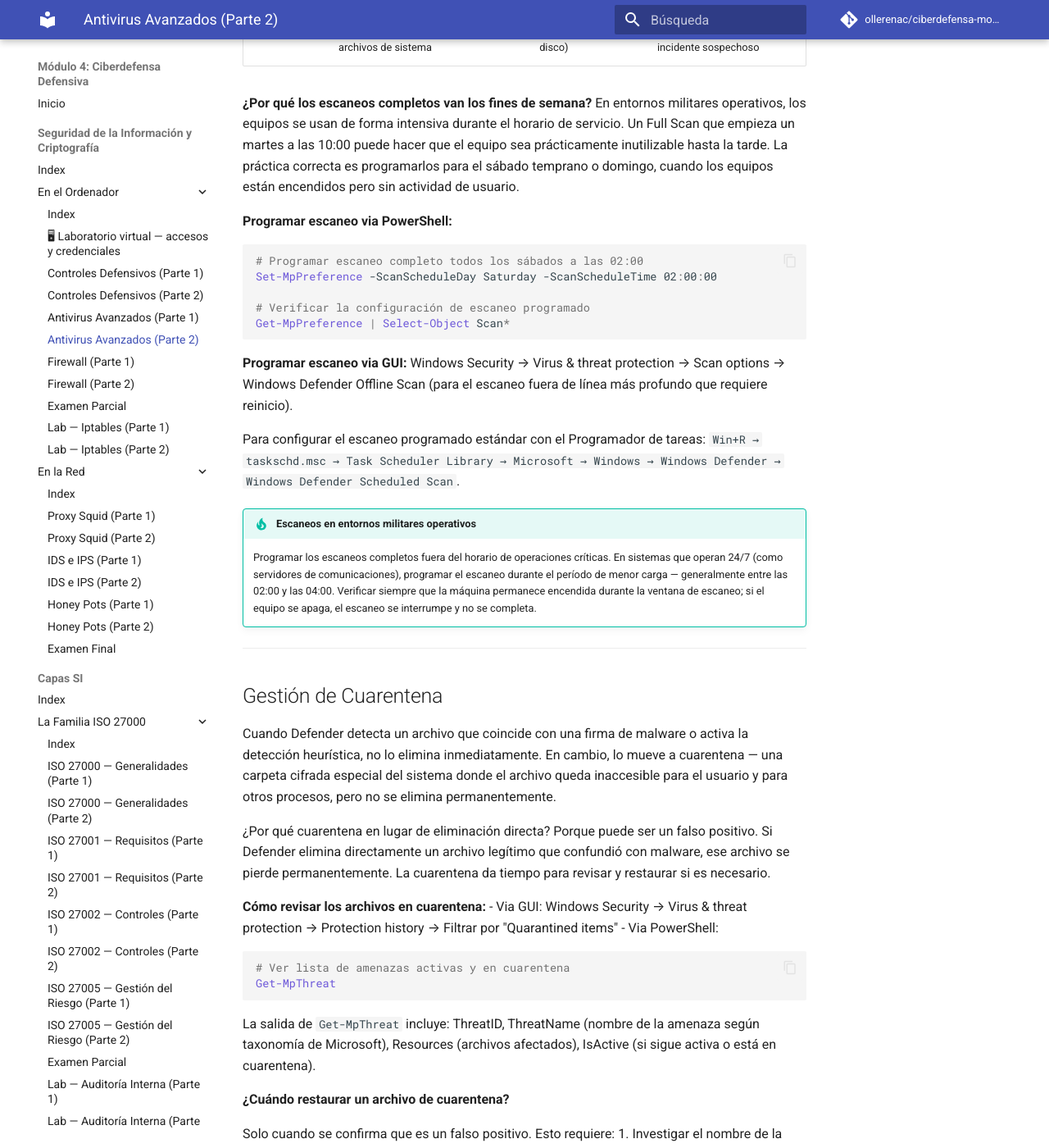
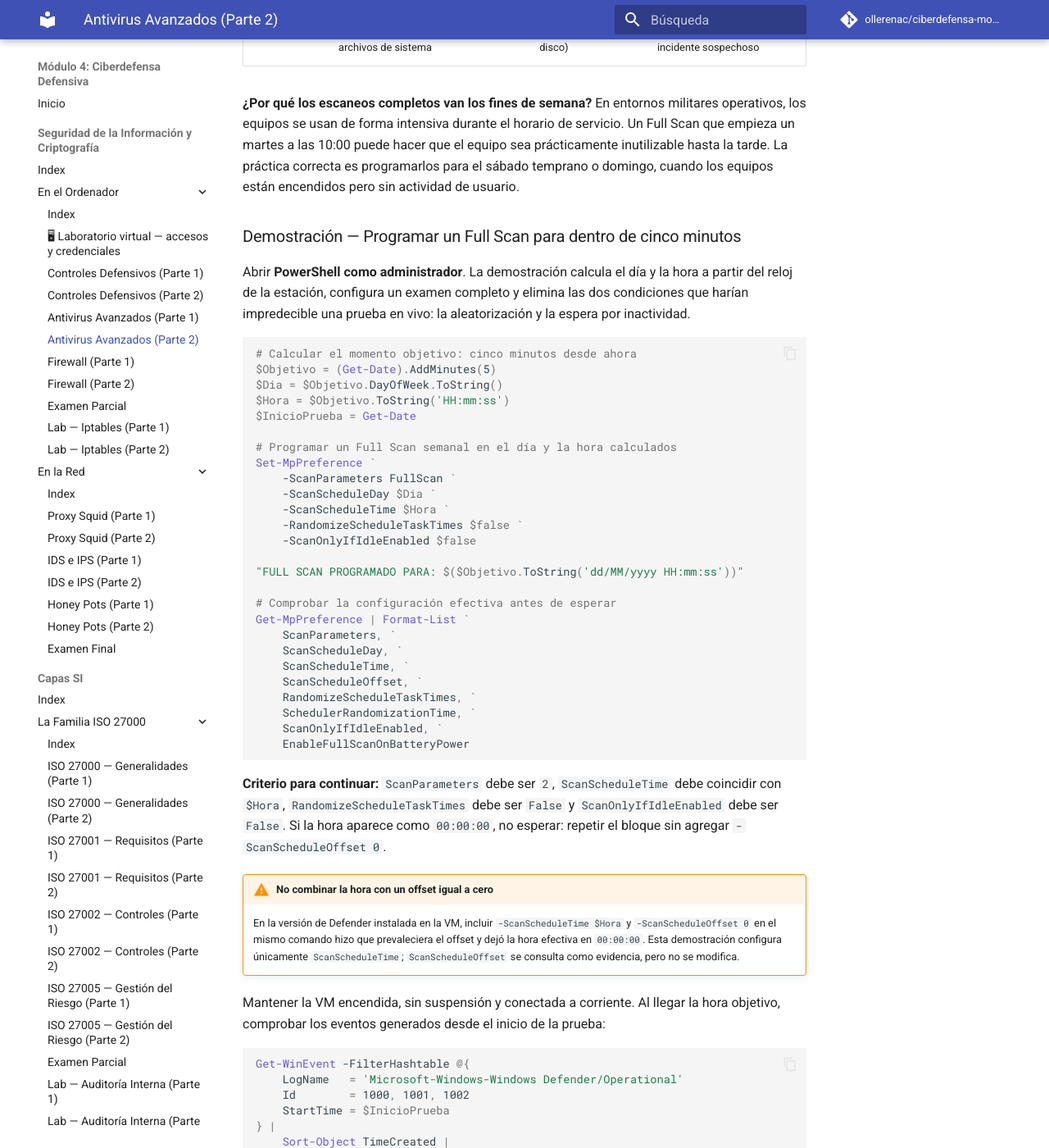
Before and after one commit to ollerenac/ciberdefensa-modulo4, an MkDocs documentation site: the page built from docs/seguridad-criptografia/en-el-ordenador/antivirus-avanzados-p2.md, in a window 1280 px wide and 1400 px high, scrolled down 1424 px. Shown: the whole window at 82% size. Built offline with MkDocs 1.6.1 and Material for MkDocs 9.7.7, drawn with Linux system fonts in a browser that asks for light colours; comment, search, counter and statistics services are not loaded; some of the changed text lies outside the part shown.

Commit message:
docs(antivirus): validar full scan programado en vivo

````diff
--- a/docs/seguridad-criptografia/en-el-ordenador/antivirus-avanzados-p2.md
+++ b/docs/seguridad-criptografia/en-el-ordenador/antivirus-avanzados-p2.md
@@ -32,18 +32,63 @@
 
 **¿Por qué los escaneos completos van los fines de semana?** En entornos militares operativos, los equipos se usan de forma intensiva durante el horario de servicio. Un Full Scan que empieza un martes a las 10:00 puede hacer que el equipo sea prácticamente inutilizable hasta la tarde. La práctica correcta es programarlos para el sábado temprano o domingo, cuando los equipos están encendidos pero sin actividad de usuario.
 
-**Programar escaneo via PowerShell:**
+### Demostración — Programar un Full Scan para dentro de cinco minutos
+
+Abrir **PowerShell como administrador**. La demostración calcula el día y la hora a partir del reloj de la estación, configura un examen completo y elimina las dos condiciones que harían impredecible una prueba en vivo: la aleatorización y la espera por inactividad.
 
 ```powershell
-# Programar escaneo completo todos los sábados a las 02:00
-Set-MpPreference -ScanScheduleDay Saturday -ScanScheduleTime 02:00:00
+# Calcular el momento objetivo: cinco minutos desde ahora
+$Objetivo = (Get-Date).AddMinutes(5)
+$Dia = $Objetivo.DayOfWeek.ToString()
+$Hora = $Objetivo.ToString('HH:mm:ss')
+$InicioPrueba = Get-Date
 
-# Verificar la configuración de escaneo programado
-Get-MpPreference | Select-Object Scan*
+# Programar un Full Scan semanal en el día y la hora calculados
+Set-MpPreference `
+    -ScanParameters FullScan `
+    -ScanScheduleDay $Dia `
+    -ScanScheduleTime $Hora `
+    -RandomizeScheduleTaskTimes $false `
+    -ScanOnlyIfIdleEnabled $false
+
+"FULL SCAN PROGRAMADO PARA: $($Objetivo.ToString('dd/MM/yyyy HH:mm:ss'))"
+
+# Comprobar la configuración efectiva antes de esperar
+Get-MpPreference | Format-List `
+    ScanParameters, `
+    ScanScheduleDay, `
+    ScanScheduleTime, `
+    ScanScheduleOffset, `
+    RandomizeScheduleTaskTimes, `
+    SchedulerRandomizationTime, `
+    ScanOnlyIfIdleEnabled, `
+    EnableFullScanOnBatteryPower
 ```
 
-**Programar escaneo via GUI:**
-Windows Security → Virus & threat protection → Scan options → Windows Defender Offline Scan (para el escaneo fuera de línea más profundo que requiere reinicio).
+**Criterio para continuar:** `ScanParameters` debe ser `2`, `ScanScheduleTime` debe coincidir con `$Hora`, `RandomizeScheduleTaskTimes` debe ser `False` y `ScanOnlyIfIdleEnabled` debe ser `False`. Si la hora aparece como `00:00:00`, no esperar: repetir el bloque sin agregar `-ScanScheduleOffset 0`.
+
+!!! warning "No combinar la hora con un offset igual a cero"
+    En la versión de Defender instalada en la VM, incluir `-ScanScheduleTime $Hora` y `-ScanScheduleOffset 0` en el mismo comando hizo que prevaleciera el offset y dejó la hora efectiva en `00:00:00`. Esta demostración configura únicamente `ScanScheduleTime`; `ScanScheduleOffset` se consulta como evidencia, pero no se modifica.
+
+Mantener la VM encendida, sin suspensión y conectada a corriente. Al llegar la hora objetivo, comprobar los eventos generados desde el inicio de la prueba:
+
+```powershell
+Get-WinEvent -FilterHashtable @{
+    LogName   = 'Microsoft-Windows-Windows Defender/Operational'
+    Id        = 1000, 1001, 1002
+    StartTime = $InicioPrueba
+} |
+    Sort-Object TimeCreated |
+    Select-Object TimeCreated, Id, Message |
+    Format-List
+```
+
+El evento `1000` demuestra que el examen comenzó; su mensaje debe indicar `Full Scan` y mostrar el usuario `NT AUTHORITY\SYSTEM`. El evento `1001` demuestra que terminó y debe contener el mismo `Scan ID`. Un evento `1002` indica que comenzó, pero fue cancelado.
+
+En **Seguridad de Windows → Protección contra virus y amenazas → Amenazas actuales** se muestra el último examen, su duración y la cantidad de archivos examinados. La aplicación no conserva una lista completa de exámenes limpios; para esa trazabilidad se utiliza el registro `Windows Defender/Operational`.
+
+**Opciones de examen desde la interfaz:**
+Seguridad de Windows → Protección contra virus y amenazas → Opciones de examen permite iniciar exámenes bajo demanda. **Microsoft Defender Antivirus (examen sin conexión)** requiere reiniciar y no configura una programación.
 
 Para configurar el escaneo programado estándar con el Programador de tareas: `Win+R → taskschd.msc → Task Scheduler Library → Microsoft → Windows → Windows Defender → Windows Defender Scheduled Scan`.
 
@@ -163,7 +208,7 @@
 
 ## Resumen
 
-1. Los **escaneos completos** deben programarse fuera del horario de operaciones criticas — `Set-MpPreference -ScanScheduleDay Saturday -ScanScheduleTime 02:00:00` — y los escaneos rápidos pueden ejecutarse antes de conectar equipos a la red.
+1. Los **escaneos completos** deben programarse fuera del horario de operaciones críticas. La demostración calcula una ejecución para dentro de cinco minutos, configura explícitamente `FullScan` y verifica el resultado mediante los eventos `1000`, `1001` y `1002`; los escaneos rápidos pueden ejecutarse antes de conectar equipos a la red.
 2. La **cuarentena** es temporal: `Get-MpThreat` muestra los elementos retenidos; nunca restaurar sin confirmación del oficial de seguridad y sin verificar que es un falso positivo.
 3. El **Protection History** registra toda la actividad de Defender — los nombres de amenaza siguen la taxonomía `Tipo:Plataforma/Familia.Variante`; un Worm requiere aislamiento inmediato de la red.
 4. El **Windows Security Center Dashboard** muestra el estado actual pero no reemplaza revisar los logs de Protection History y el Visor de Eventos para entender el historial de incidentes.
````
